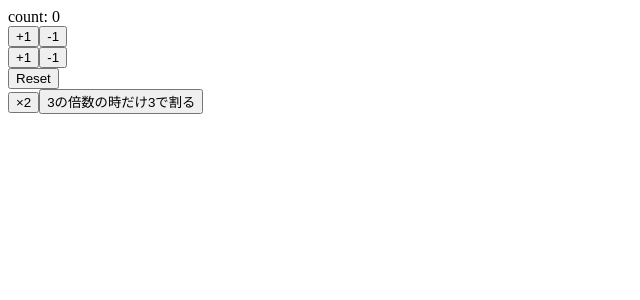
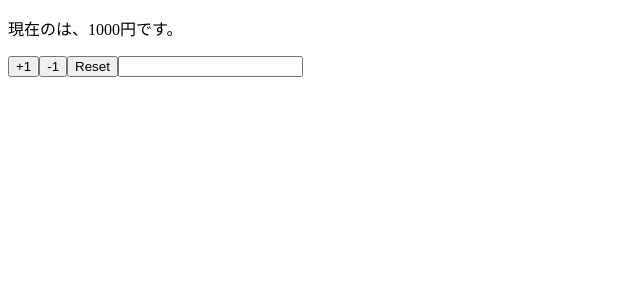
Before and after one commit to eito0201/react-hooks-101, a React (Create React App) app: page / in a window 1280 px wide. Shown: the top 300 px of the page, without its empty margins (0-640 px from the left). Built offline with nearby package versions, Linux system fonts and the light colour scheme.

Commit message:
implement component using multiple states

```diff
--- a/src/App.js
+++ b/src/App.js
@@ -1,42 +1,30 @@
 import React, { useState } from 'react'
 
-const App = () => {
-  const [count, setCount] = useState(0)
+const App = (props) => {
+  const [name, setName] = useState(props.name)
+  const [price, setPrice] = useState(props.price)
 
-  const increment = () => setCount(count + 1)
-  const decrement = () => setCount(count - 1)
-
-  const increment2 = () => setCount((previousCount) => previousCount + 1)
-  const decrement2 = () => setCount((previousCount) => previousCount - 1)
-
-  const reset = () => setCount(0)
-
-  const double = () => setCount(count * 2)
-  const divide3 = () =>
-    setCount((previousCount) =>
-      previousCount % 3 === 0 ? previousCount / 3 : previousCount
-    )
+  const reset = () => {
+    setPrice(props.price)
+    setName(props.name)
+  }
 
   return (
     <>
-      <div>count: {count}</div>
-      <div>
-        <button onClick={increment}>+1</button>
-        <button onClick={decrement}>-1</button>
-      </div>
-      <div>
-        <button onClick={increment2}>+1</button>
-        <button onClick={decrement2}>-1</button>
-      </div>
-      <div>
-        <button onClick={reset}>Reset</button>
-      </div>
-      <div>
-        <button onClick={double}>×2</button>
-        <button onClick={divide3}>3の倍数の時だけ3で割る</button>
-      </div>
+      <p>
+        現在の{name}は、{price}円です。
+      </p>
+      <button onClick={() => setPrice(price + 1)}>+1</button>
+      <button onClick={() => setPrice(price - 1)}>-1</button>
+      <button onClick={reset}>Reset</button>
+      <input value={name} onChange={(e) => setName(e.target.value)} />
     </>
   )
 }
 
+App.defaultProps = {
+  name: '',
+  price: 1000,
+}
+
 export default App
```
